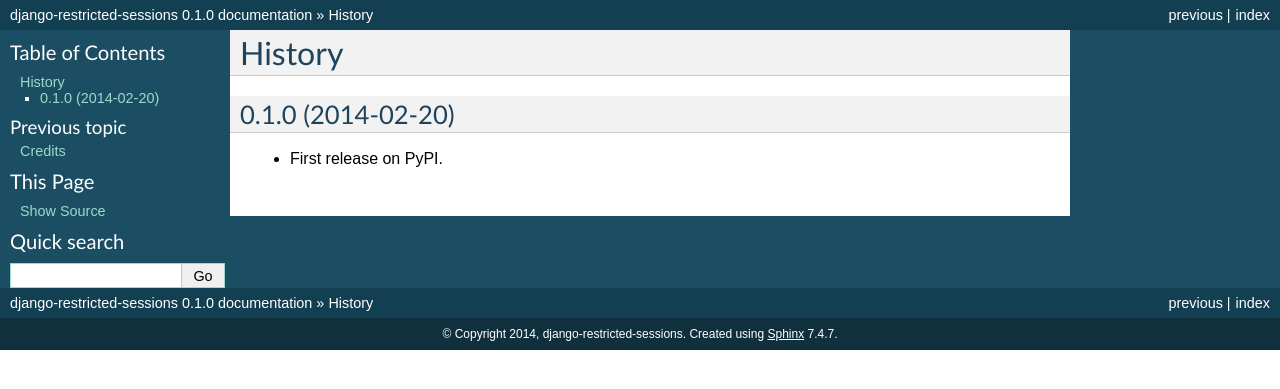
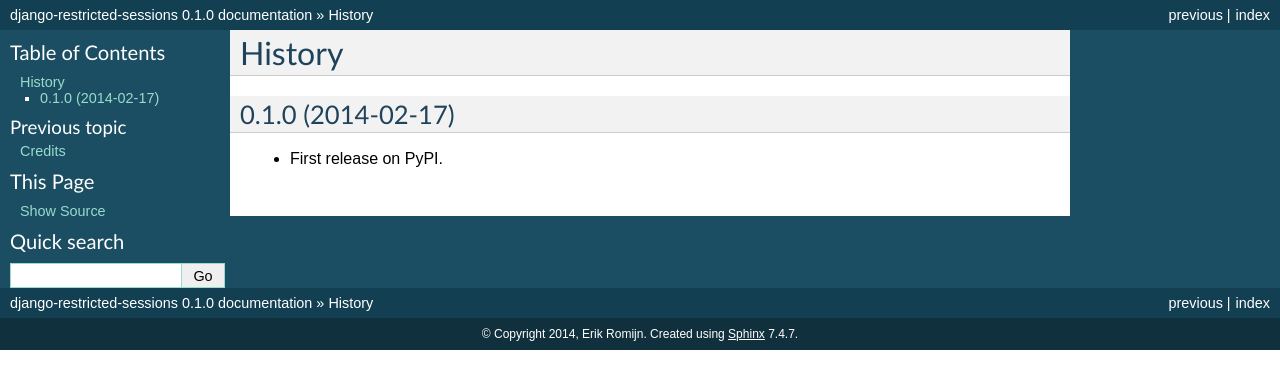
Before and after one commit to mxsasha/django-restricted-sessions, a Sphinx documentation site: the page built from docs/history.rst, in a window 1280 px wide. Shown: the top 389 px of the page. Built offline with Sphinx 7.4.7, drawn with Linux system fonts in a browser that asks for light colours.

Commit message:
update release date and copyright info

```diff
--- a/HISTORY.rst
+++ b/HISTORY.rst
@@ -3,7 +3,7 @@
 History
 -------
 
-0.1.0 (2014-02-20)
+0.1.0 (2014-02-17)
 ++++++++++++++++++
 
 * First release on PyPI.
--- a/docs/conf.py
+++ b/docs/conf.py
@@ -47,7 +47,7 @@
 
 # General information about the project.
 project = u'django-restricted-sessions'
-copyright = u'2014, django-restricted-sessions'
+copyright = u'2014, Erik Romijn'
 
 # The version info for the project you're documenting, acts as replacement for
 # |version| and |release|, also used in various other places throughout the
```
